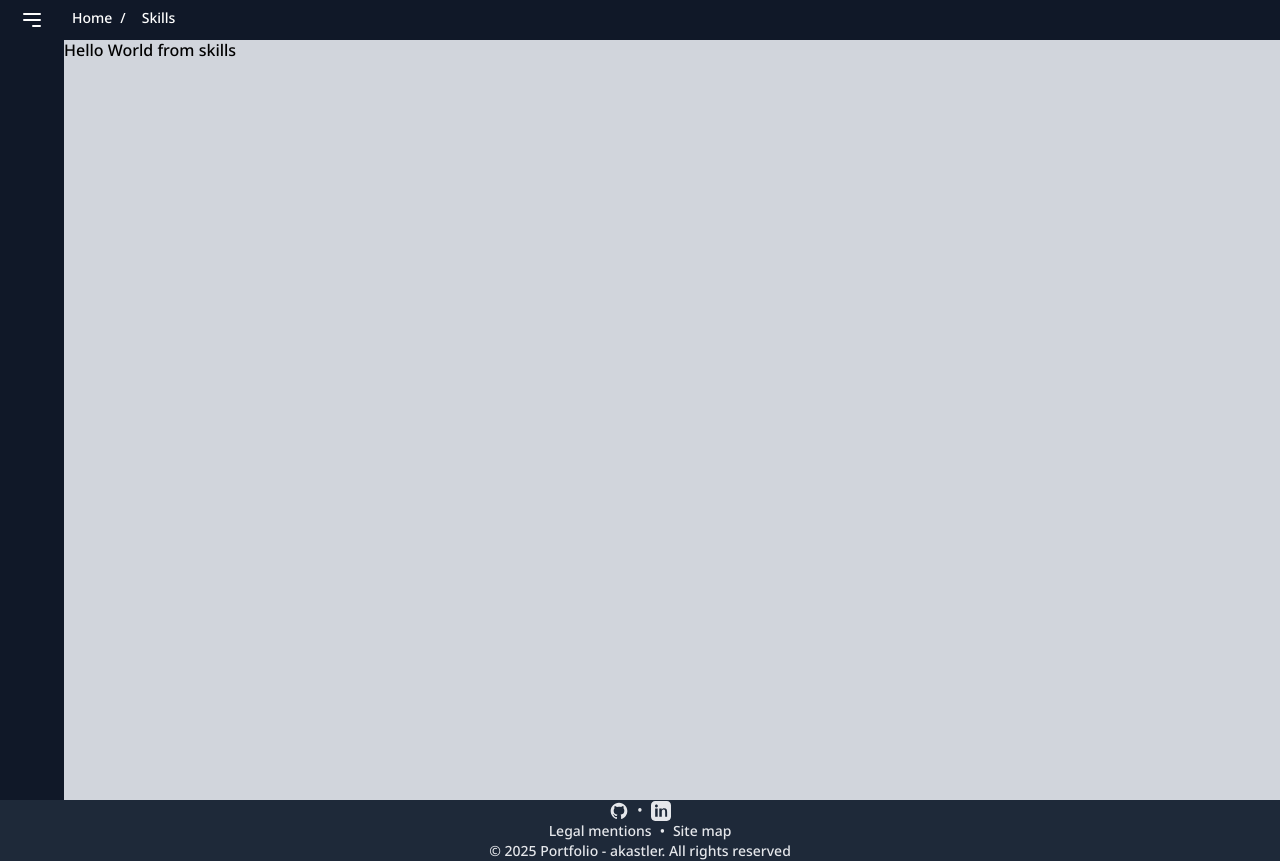
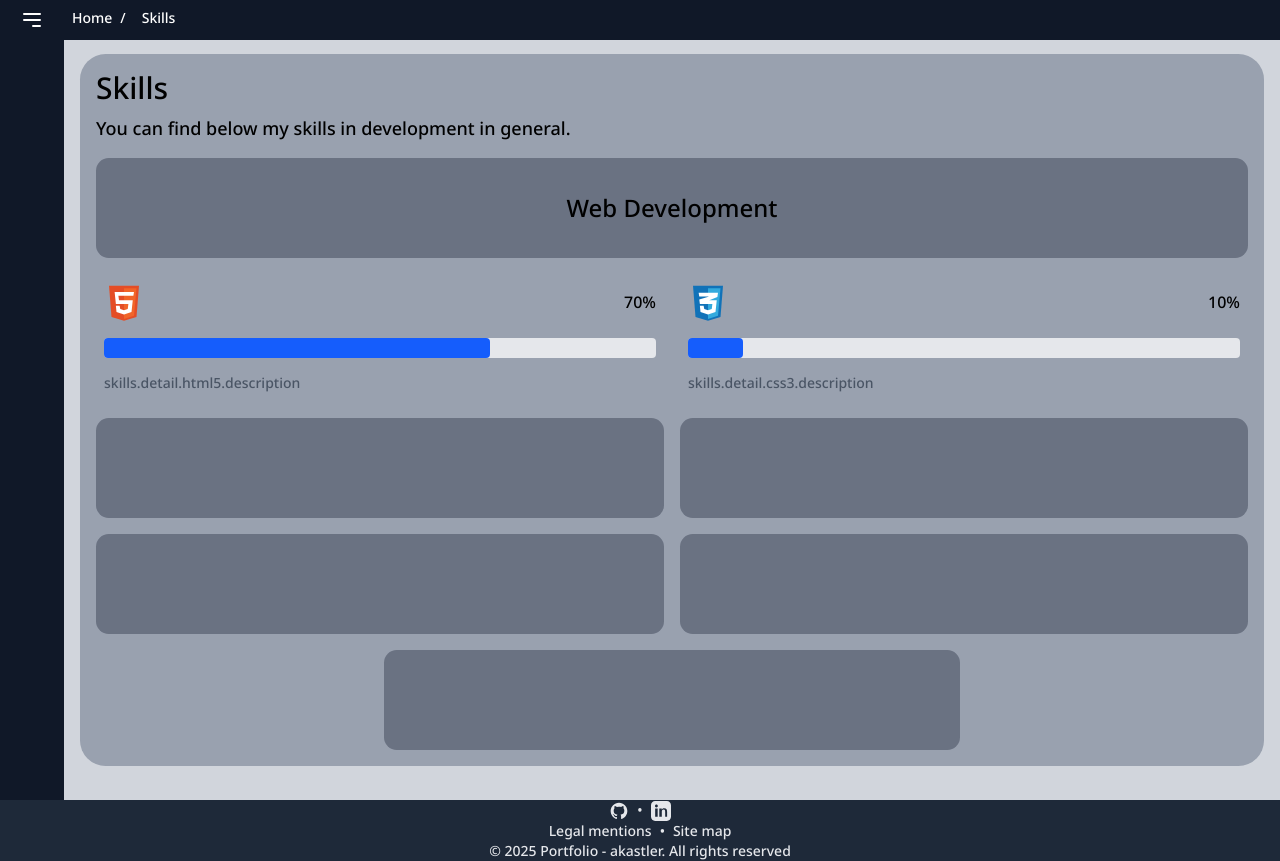
Before and after one commit to ChromaXard/portfolio, a Next.js app: page /en/skills in a window 1280 px wide. Built offline with nearby package versions, Linux system fonts and the light colour scheme.

Commit message:
starting skills page ?

```diff
--- a/src/app/[locale]/skills/page.tsx
+++ b/src/app/[locale]/skills/page.tsx
@@ -1,13 +1,39 @@
 import { Metadata } from "next";
 import React from "react";
+import { useTranslations } from "next-intl";
+import LanguageProgress from "@/app/ui/languageProgress";
 
 export const metadata: Metadata = {
-  title: "A propos - Portfolio - akastler",
-  description: "written by akastler with Next.js",
+	title: "A propos - Portfolio - akastler",
+	description: "written by akastler with Next.js",
 };
 
 export default function About() {
-  return (
-    <div className="flex-1">Hello World from skills</div>
-  );
+	const t = useTranslations("skills");
+	return (
+		<div className="m-4 flex-1">
+			<div className="p-4 flex-col lg:flex-row bg-gray-400 rounded-[2vw] w-full">
+				<h1 className="text-3xl">{t("title")}</h1>
+				<p className="text-lg mt-2">{t("description")}</p>
+				<div className="grid grid-cols-1 lg:grid-cols-2 gap-4 mt-4">
+          <div className="bg-gray-500 lg:col-span-2 h-25 rounded-[1vw] flex items-center justify-center">
+            <h2 className="text-2xl">
+              {t("webDev")}
+            </h2>
+          </div>
+					<div>
+            <LanguageProgress name="html5" percent={70} />
+          </div>
+					<div>
+            <LanguageProgress name="css3" percent={10} />
+          </div>
+					<div className="bg-gray-500 h-25 rounded-[1vw]"></div>
+					<div className="bg-gray-500 h-25 rounded-[1vw]"></div>
+					<div className="bg-gray-500 h-25 rounded-[1vw]"></div>
+					<div className="bg-gray-500 h-25 rounded-[1vw]"></div>
+					<div className="bg-gray-500 h-25 rounded-[1vw] lg:col-span-2 lg:justify-self-center lg:w-1/2"></div>
+				</div>
+			</div>
+		</div>
+	);
 }
--- /dev/null
+++ b/src/app/ui/languageProgress.tsx
@@ -0,0 +1,36 @@
+import Image from "next/image";
+import { useTranslations } from "next-intl";
+export default function LanguageProgress({name, percent}: {name: string, percent: number}) {
+    const t = useTranslations('skills');
+    return (
+        <div className="p-2 h-full w-full flex flex-col">
+            <div className="flex justify-between mb-1 justify-items-center items-center">
+            <div>
+                <Image
+                src={`/${name}.svg`}
+                width={40}
+                height={40}
+                alt={`${name} svg logo`}/>
+            </div>
+            <span className="text-md font-medium">{`${percent}%`}</span>
+            </div>
+            <div className="w-full bg-gray-200 rounded-sm h-5 my-3">
+            <div className="bg-blue-600 h-5 rounded-sm" style={{ width: `${percent}%` }}></div>
+            </div>
+            <div>
+                {(() => {
+                    try {
+                        const description = t(`detail.${name}.description`);
+                        return description ? (
+                            <span className="text-sm text-gray-600">{description}</span>
+                        ) : (
+                            <span className="text-sm text-gray-600">{t("noDetails")}</span>
+                        );
+                    } catch (e) {
+                        return <span className="text-sm text-gray-600">{t("noDetails")}</span>;
+                    }
+                })()}
+            </div>
+        </div>
+    );
+}
--- a/src/i18n/request.ts
+++ b/src/i18n/request.ts
@@ -13,6 +13,7 @@ export default getRequestConfig(async ({ requestLocale }) => {
   const footer = await import(`./translations/${locale}/footer.json`);
   const pageNames = await import(`./translations/${locale}/page-names.json`);
   const about = await import(`./translations/${locale}/about.json`);
+  const skills = await import(`./translations/${locale}/skills.json`);
   return {
     locale,
     messages: {
@@ -20,7 +21,8 @@ export default getRequestConfig(async ({ requestLocale }) => {
       ...notFound,
 	  ...footer,
 	  ...pageNames,
-    ...about
+    ...about,
+    ...skills
     }
   };
 });
--- /dev/null
+++ b/src/i18n/translations/en/skills.json
@@ -0,0 +1,7 @@
+{
+    "skills": {
+        "title": "Skills",
+        "description": "You can find below my skills in development in general.",
+        "webDev": "Web Development"
+    }
+}
--- /dev/null
+++ b/src/i18n/translations/fr/skills.json
@@ -0,0 +1,23 @@
+{
+	"skills": {
+		"title": "Compétences",
+        "description": "Vous pouvez trouver ci-dessous mes compétences dans le développement de manière générale.",
+        "webDev": "Développement Web",
+        "noDetails" : "Aucun détail",
+        "detail": {
+            "title": "Détails",
+            "description": "Voici mes compétences dans le développement web.",
+            "projects": "Projets qui y ont touché",
+
+            "css3" : {
+                "description": "Le langage de style standard pour la présentation de pages web. Il est utilisé pour styliser le contenu d'une page.",
+                "projects" : [
+                    "ft_transcendance",
+                    "matcha",
+                    "portfolio"
+                ]
+            }
+
+        }
+	}
+}
```
Also changed, not shown: public/css3.svg (added), public/html5.svg (added).
